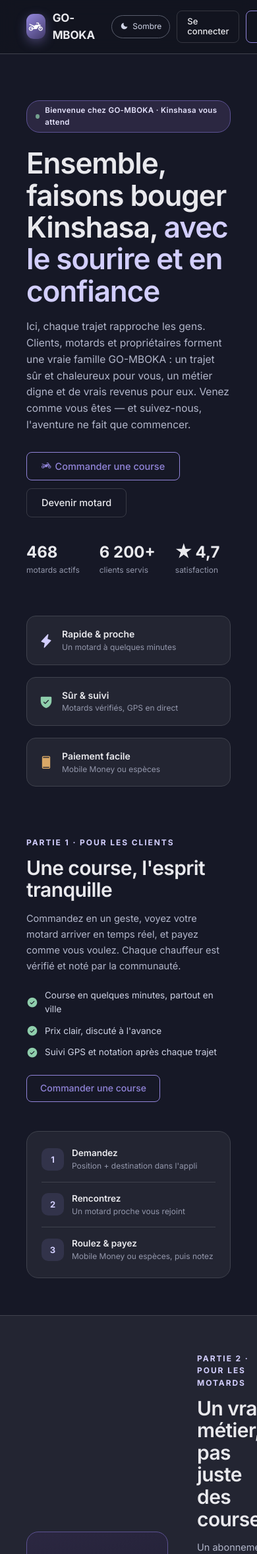
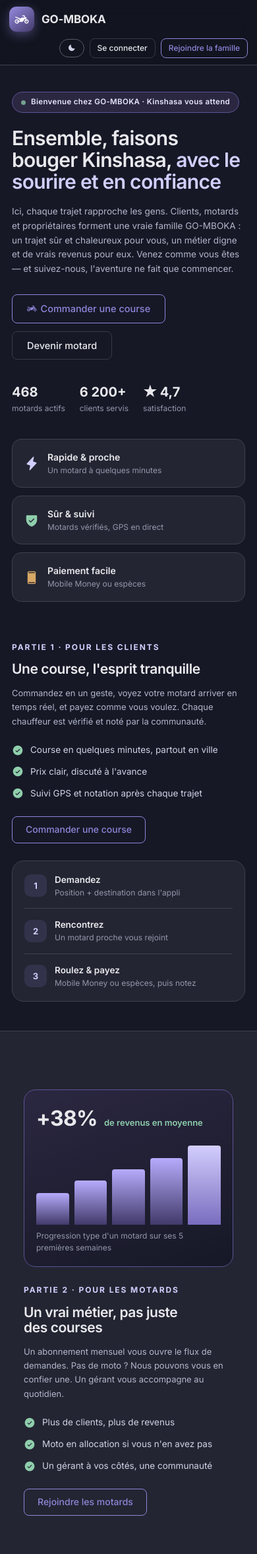
Before and after one commit to MinatoMasamba/solution_moto, a Django app: page / in a window 390 px wide. Shown: the top 2355 px of the page at 66% size. Run offline with Django 5.2, Linux system fonts and the light colour scheme; some libraries are stand-ins or nearby versions.

Commit message:
Page d'accueil responsive mobile : typographie fluide par conteneur + corrections layout
- Typo fluide clamp() en unites cqi (container queries) avec repli vw ; plafonds = tailles desktop (aucun changement >860px)
- <=640px : paddings/gaps reduits, header compact (wrap, label theme masque), cartes resserrees
- <=480px : formulaire contact sur 1 colonne
- Fix : la grille interne de la section Motards (#motards>div) ne passait jamais en 1 colonne sur mobile
- Badge hero borne a 100% du conteneur, stats en wrap

Co-Authored-By: Claude Fable 5 <noreply@anthropic.com>

```diff
--- a/agent_activity.txt
+++ b/agent_activity.txt
@@ -16,3 +16,4 @@ Format: [YYYY-MM-DD HH:MM] - AgentName_N ( n doit etre un nombre(eg: 001) - Task
 [2026-07-20 11:56] - Claude_002 - Task Completed: App client rendue installable (PWA Android/iOS) : manifest.webmanifest + service worker (sw.js à la racine, scope /), icônes 192/512 générées (static/img/), meta tags (theme-color, apple-touch-icon, mobile-web-app-capable), bannière + bouton Installer branchés (beforeinstallprompt) et enregistrement du SW dans gm-client.js. - Remaining Tasks: l'installabilité exige HTTPS en production (OK en localhost) ; icônes = monogramme provisoire à remplacer par le vrai logo ; collectstatic requis au déploiement.
 [2026-07-20 12:12] - Claude_002 - Task Completed: Ajout requirements.txt à la racine (point d'entrée standard pour le déploiement) réutilisant requirements/base.txt via include, sans duplication. Résolution pip vérifiée. - Remaining Tasks: aucune sur ce point.
 [2026-07-20 16:10] - Claude_003 - Task Completed: Structure conditionnelle des settings : config/settings/__init__.py choisit dev ou prod selon DJANGO_ENV (systeme ou .env) ; prod.py garantit ALLOWED_HOSTS jamais vide (fallback .pythonanywhere.com) + CSRF_TRUSTED_ORIGINS derives ; wsgi/asgi defaut prod, manage.py defaut dev ; .env.example documente DJANGO_ENV. Verifie : manage.py check OK, chargement dev et prod testes. - Remaining Tasks: sur PythonAnywhere, pointer le fichier WSGI vers config.settings avec DJANGO_ENV=prod, creer .env serveur (SECRET_KEY, ALLOWED_HOSTS) puis Reload.
+[2026-07-20 16:39] - Claude_003 - Task Completed: Page d'accueil / rendue responsive mobile (templates/portal/home.html), sur le modele adaptatif de l'app client : typographie fluide selon le conteneur (container-type + unites cqi, repli vw, plafonds clamp = tailles desktop inchangees), paddings/gaps reduits <=640px, header compact (label theme masque, boutons reduits, wrap), formulaire contact 1 colonne <=480px, correction du bug 2 colonnes de la section Motards sur mobile (#motards>div hors de la regle .gm-part a 860px). Verifie par captures Chrome headless 360px et 1280px. - Remaining Tasks: aucune sur ce point.
--- a/templates/portal/home.html
+++ b/templates/portal/home.html
@@ -27,7 +27,44 @@
      donc plus aucune section transparente ne laisse voir un fond sombre. */
   :root[data-gm-theme="light"],.gm-root.gm-light{--color-bg:#f5f6fa;--color-surface:#ffffff;--color-text:#1b1d29;--color-neutral-100:#12141f;--color-neutral-200:#2a2d3d;--color-neutral-300:#3a3e52;--color-neutral-400:#565b71;--color-neutral-500:#6f7590;--color-neutral-600:#828aa0;--color-neutral-700:#6b7185;--color-neutral-800:#e3e5ed;--color-neutral-900:#eef0f6;--color-accent-200:#4a3fa0;--color-accent-300:#5b4fb0;--color-accent-900:#eae7f8}
   :root[data-gm-theme="light"] header,.gm-root.gm-light header{background:rgba(255,255,255,.9)!important}
-  @media(max-width:860px){.gm-hero{grid-template-columns:1fr!important}.gm-cols3{grid-template-columns:1fr!important}.gm-navlinks{display:none!important}.gm-hero-art{display:none!important}.gm-part{grid-template-columns:1fr!important}}
+  @media(max-width:860px){.gm-hero{grid-template-columns:1fr!important}.gm-cols3{grid-template-columns:1fr!important}.gm-navlinks{display:none!important}.gm-hero-art{display:none!important}.gm-part{grid-template-columns:1fr!important}#motards>div{grid-template-columns:1fr!important}}
+
+  /* ——— Responsive mobile ———
+     Typographie fluide : chaque section est un conteneur (container-type) et les
+     textes se dimensionnent en cqi (% de la largeur du conteneur), avec un repli
+     en vw pour les navigateurs sans container queries. Sur desktop, clamp() plafonne
+     aux tailles d'origine → aucun changement visuel au-dessus de 860px. */
+  .gm-hero,.gm-part,.gm-band,#motards>div,#avis>div,.gm-ctabox{container-type:inline-size}
+  .gm-root h1{font-size:clamp(27px,7.5vw,44px)!important;font-size:clamp(27px,8.5cqi,44px)!important;overflow-wrap:break-word}
+  .gm-root h2{font-size:clamp(21px,5vw,30px)!important;font-size:clamp(21px,5.2cqi,30px)!important;overflow-wrap:break-word}
+  .gm-ctabox h2{font-size:clamp(19px,4.5vw,26px)!important;font-size:clamp(19px,6cqi,26px)!important}
+  .gm-hero p{font-size:clamp(13.5px,3.6vw,15.5px)!important;font-size:clamp(13.5px,3.6cqi,15.5px)!important}
+  .gm-part p{font-size:clamp(13px,3.4vw,14.5px)!important;font-size:clamp(13px,3.4cqi,14.5px)!important}
+  .gm-ctabox p{font-size:clamp(12.5px,3.2vw,14px)!important;font-size:clamp(12.5px,3.5cqi,14px)!important}
+  .gm-slide>div:first-child{font-size:clamp(15.5px,4.2vw,20px)!important;font-size:clamp(15.5px,4.6cqi,20px)!important}
+  .gm-stats{flex-wrap:wrap}
+  .gm-stats>div>div:first-child{font-size:clamp(20px,5vw,24px)!important;font-size:clamp(20px,5.5cqi,24px)!important}
+  .gm-pill{max-width:100%;box-sizing:border-box}
+  @media(max-width:640px){
+    .gm-root header{padding:10px 14px!important;gap:10px!important;flex-wrap:wrap}
+    .gm-actions{gap:8px!important}
+    .gm-actions .btn{font-size:12px!important;padding:7px 11px!important}
+    .gm-themebtn .gm-thl{display:none}
+    .gm-hero{padding:40px 18px 36px!important;gap:26px!important}
+    .gm-band{padding:0 18px 16px!important}
+    .gm-cols3{gap:12px!important}
+    .gm-part{padding:44px 18px!important;gap:26px!important}
+    #motards>div{padding:44px 18px!important;gap:26px!important}
+    #avis>div{padding:44px 18px!important}
+    .gm-ctasec{padding:0 18px 44px!important}
+    .gm-ctabox{padding:26px 20px!important}
+    .gm-root footer{padding:24px 18px!important}
+    .gm-card{padding:18px!important}
+    .gm-stats{gap:14px 22px!important}
+  }
+  @media(max-width:480px){
+    .gm-form2{grid-template-columns:1fr!important}
+  }
 </style>
 {% endblock %}
 
@@ -46,7 +83,7 @@
       <a class="gm-nav-a" href="#avis" style="color:var(--color-neutral-400)">Avis</a>
       <a class="gm-nav-a" href="#contact" style="color:var(--color-neutral-400)">Contact</a>
     </nav>
-    <div style="margin-left:auto;display:flex;align-items:center;gap:10px">
+    <div class="gm-actions" style="margin-left:auto;display:flex;align-items:center;gap:10px">
       <div class="gm-themebtn" data-gm-theme-toggle style="display:flex;align-items:center;gap:7px;padding:7px 12px;border:1px solid var(--color-neutral-700);border-radius:20px;font-size:12px;color:var(--color-neutral-300)"><i class="ph-fill ph-moon gm-thi"></i><span class="gm-thl">Sombre</span></div>
       {% if user.is_authenticated %}
     <a class="btn btn-primary" href="{% url 'portal:app' %}" style="font-size:13px;padding:8px 15px">
@@ -64,14 +101,14 @@
   <!-- HERO -->
   <section class="gm-hero" style="display:grid;grid-template-columns:1.05fr .95fr;gap:40px;align-items:center;padding:70px 40px 60px;max-width:1180px;margin:0 auto">
     <div class="gm-reveal">
-      <div style="display:inline-flex;align-items:center;gap:8px;padding:6px 13px;border:1px solid var(--color-accent-700);background:var(--color-accent-900);border-radius:20px;margin-bottom:22px"><span style="width:7px;height:7px;border-radius:50%;background:#8fceac;animation:gmPulse 1.6s infinite"></span><span style="font-size:11.5px;font-weight:600;color:var(--color-accent-200);letter-spacing:.03em">Bienvenue chez GO-MBOKA · Kinshasa vous attend</span></div>
+      <div class="gm-pill" style="display:inline-flex;align-items:center;gap:8px;padding:6px 13px;border:1px solid var(--color-accent-700);background:var(--color-accent-900);border-radius:20px;margin-bottom:22px"><span style="width:7px;height:7px;border-radius:50%;background:#8fceac;animation:gmPulse 1.6s infinite"></span><span style="font-size:11.5px;font-weight:600;color:var(--color-accent-200);letter-spacing:.03em">Bienvenue chez GO-MBOKA · Kinshasa vous attend</span></div>
       <h1 style="font-size:44px;line-height:1.1;font-weight:600;letter-spacing:-.025em;margin:0 0 18px;text-wrap:pretty">Ensemble, faisons bouger Kinshasa, <span style="color:var(--color-accent-300)">avec le sourire et en confiance</span></h1>
       <p style="font-size:15.5px;line-height:1.6;color:var(--color-neutral-400);margin:0 0 28px;max-width:520px;text-wrap:pretty">Ici, chaque trajet rapproche les gens. Clients, motards et propriétaires forment une vraie famille GO-MBOKA : un trajet sûr et chaleureux pour vous, un métier digne et de vrais revenus pour eux. Venez comme vous êtes — et suivez-nous, l'aventure ne fait que commencer.</p>
       <div style="display:flex;gap:12px;flex-wrap:wrap">
         <a class="btn btn-primary gm-cta" href="#clients" style="font-size:14.5px;padding:12px 22px"><i class="ph-fill ph-motorcycle"></i>Commander une course</a>
         <a class="btn btn-secondary gm-cta" href="#motards" style="font-size:14.5px;padding:12px 22px">Devenir motard</a>
       </div>
-      <div style="display:flex;gap:30px;margin-top:34px">
+      <div class="gm-stats" style="display:flex;gap:30px;margin-top:34px">
         <div><div style="font-size:24px;font-weight:700">468</div><div style="font-size:12px;color:var(--color-neutral-500)">motards actifs</div></div>
         <div><div style="font-size:24px;font-weight:700">6 200+</div><div style="font-size:12px;color:var(--color-neutral-500)">clients servis</div></div>
         <div><div style="font-size:24px;font-weight:700">★ 4,7</div><div style="font-size:12px;color:var(--color-neutral-500)">satisfaction</div></div>
@@ -91,7 +128,7 @@
   </section>
 
   <!-- BANDEAU CONFIANCE -->
-  <section class="gm-reveal" style="max-width:1180px;margin:0 auto;padding:0 40px 20px">
+  <section class="gm-band gm-reveal" style="max-width:1180px;margin:0 auto;padding:0 40px 20px">
     <div class="gm-cols3" style="display:grid;grid-template-columns:1fr 1fr 1fr;gap:18px">
       <div style="display:flex;align-items:center;gap:13px;background:var(--color-surface);border:1px solid var(--color-neutral-800);border-radius:14px;padding:16px 18px"><i class="ph-fill ph-lightning" style="color:var(--color-accent-300);font-size:22px"></i><div><div style="font-size:14px;font-weight:600">Rapide &amp; proche</div><div style="font-size:12px;color:var(--color-neutral-500)">Un motard à quelques minutes</div></div></div>
       <div style="display:flex;align-items:center;gap:13px;background:var(--color-surface);border:1px solid var(--color-neutral-800);border-radius:14px;padding:16px 18px"><i class="ph-fill ph-shield-check" style="color:#8fceac;font-size:22px"></i><div><div style="font-size:14px;font-weight:600">Sûr &amp; suivi</div><div style="font-size:12px;color:var(--color-neutral-500)">Motards vérifiés, GPS en direct</div></div></div>
@@ -211,7 +248,7 @@
       </div>
     </div>
     <div class="gm-card" style="background:var(--color-surface);border:1px solid var(--color-neutral-800);border-radius:18px;padding:26px">
-      <div style="display:grid;grid-template-columns:1fr 1fr;gap:14px;margin-bottom:14px">
+      <div class="gm-form2" style="display:grid;grid-template-columns:1fr 1fr;gap:14px;margin-bottom:14px">
         <div class="field"><label>Nom</label><input class="input" type="text" placeholder="Votre nom"></div>
         <div class="field"><label>Téléphone</label><input class="input" type="text" placeholder="+243 8XX XXX XXX"></div>
       </div>
@@ -222,8 +259,8 @@
   </section>
 
   <!-- CTA -->
-  <section class="gm-reveal" style="padding:0 40px 60px;max-width:1180px;margin:0 auto">
-    <div style="background:radial-gradient(ellipse 90% 120% at 20% 10%,#2a2452,#171730);border:1px solid var(--color-accent-800);border-radius:20px;padding:44px;display:flex;align-items:center;gap:24px;flex-wrap:wrap">
+  <section class="gm-ctasec gm-reveal" style="padding:0 40px 60px;max-width:1180px;margin:0 auto">
+    <div class="gm-ctabox" style="background:radial-gradient(ellipse 90% 120% at 20% 10%,#2a2452,#171730);border:1px solid var(--color-accent-800);border-radius:20px;padding:44px;display:flex;align-items:center;gap:24px;flex-wrap:wrap">
       <div style="flex:1;min-width:260px"><h2 style="font-size:26px;font-weight:600;letter-spacing:-.02em;margin:0 0 8px;color:#fff">Venez faire partie de la famille GO-MBOKA</h2><p style="font-size:14px;color:#cfc9e6;margin:0">Rejoignez la communauté qui rend la moto-taxi plus humaine à Kinshasa — et suivez-nous, on avance mieux ensemble.</p></div>
       <div style="display:flex;gap:12px;flex-wrap:wrap"><a class="btn btn-primary gm-cta" href="#contact" style="font-size:14px;padding:12px 20px">Commander une course</a><a class="btn btn-secondary gm-cta" href="#contact" style="font-size:14px;padding:12px 20px">Devenir partenaire</a></div>
     </div>
```
